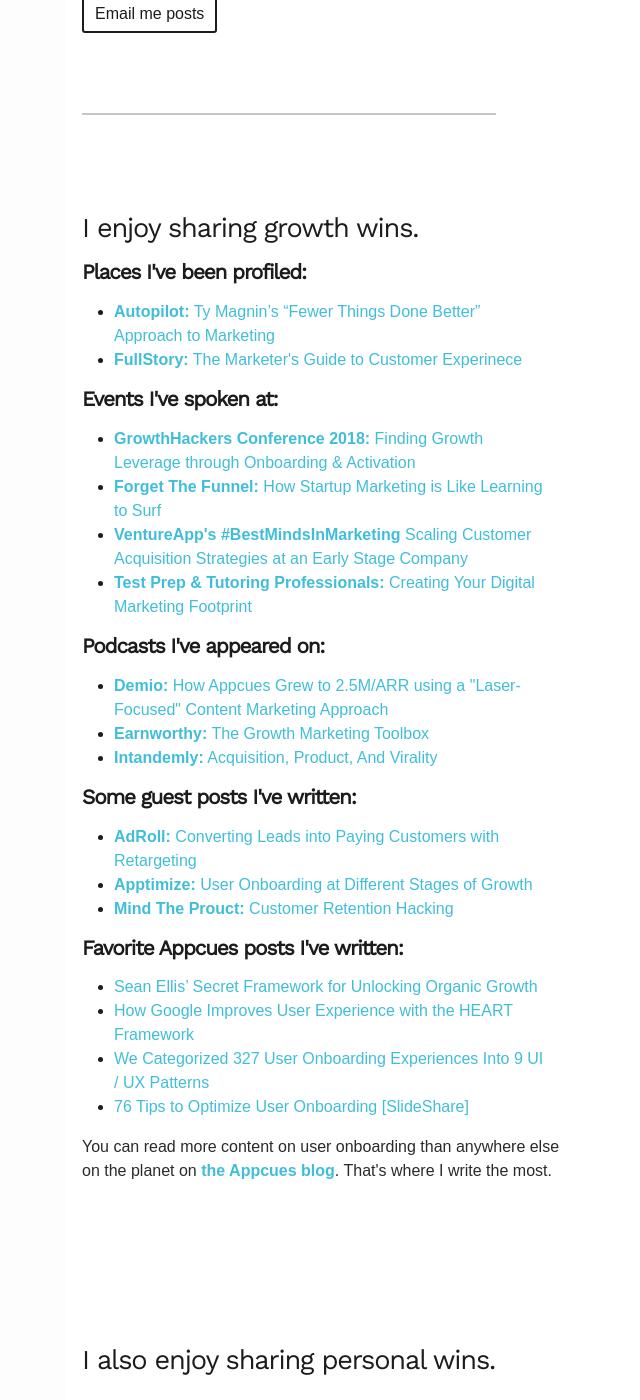
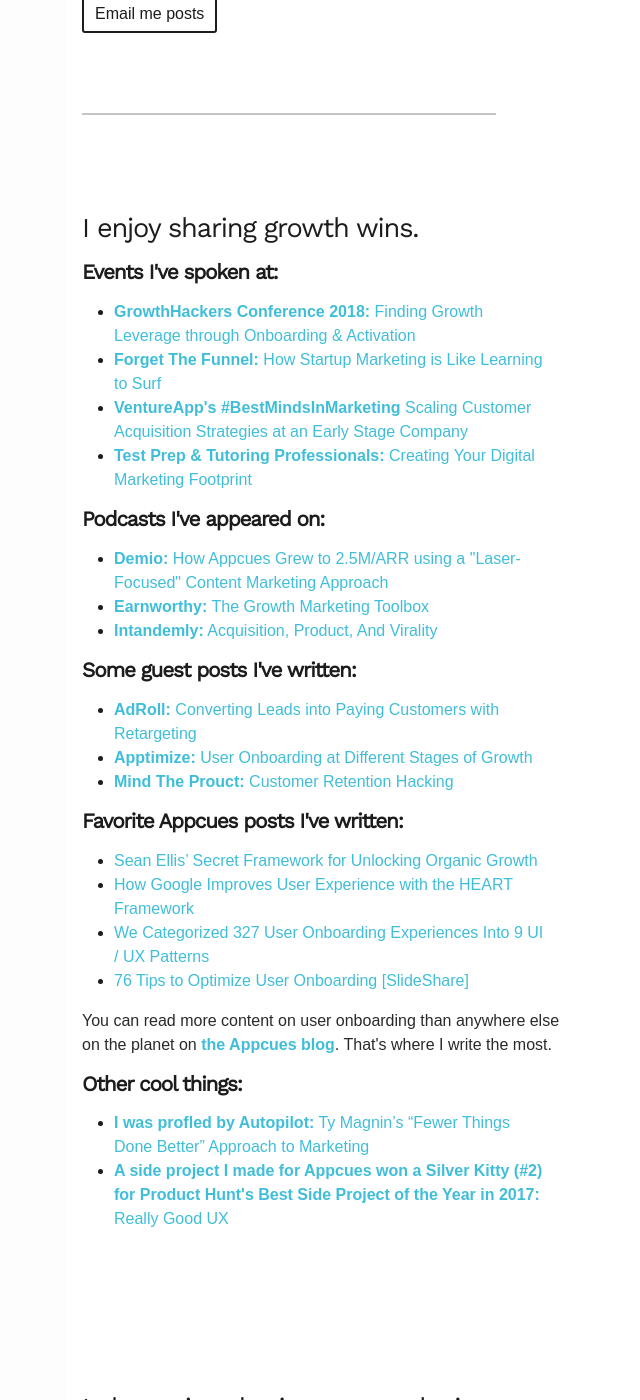
Before and after one commit to TyMagnin/tymagnin.github.io, a Jekyll site: the page built from index.html, in a window 1280 px wide and 1400 px high, scrolled down 514 px. Shown: the whole window, without its empty margins (190-830 px from the left). Built offline with Jekyll 4.4.1, drawn with Linux system fonts in a browser that asks for light colours; comment, search, counter and statistics services are not loaded.

Commit message:
Update index.html

```diff
--- a/index.html
+++ b/index.html
@@ -44,11 +44,6 @@ layout: default
 	<hr>
 	<div class="section">
 		<h2>I enjoy sharing growth wins.</h2>
-		<h3><strong>Places I've been profiled:</strong></h3>
-    	<ul>
-    		<li><a href="http://blog.autopilothq.com/ty-magnin/"><strong>Autopilot:</strong> Ty Magnin’s “Fewer Things Done Better” Approach to Marketing</a></li>
-    		<li><a href="https://www.fullstory.com/resources/marketers-customer-experience-guide/success-stories/"><strong>FullStory:</strong> The Marketer's Guide to Customer Experinece</a></li>
-    	</ul>
 	    <h3><strong>Events I've spoken at:</strong></h3>
 	    <ul>
 	    	<li><a href="https://growthhackers.com/conference"><strong>GrowthHackers Conference 2018:</strong> Finding Growth Leverage through Onboarding & Activation</a></li>
@@ -77,6 +72,11 @@ layout: default
 	    	<li><a href="https://www.appcues.com/blog/optimize-user-onboarding-slideshare-tips">76 Tips to Optimize User Onboarding [SlideShare]</a></li>
 	    </ul>
 	    <p>You can read more content on user onboarding than anywhere else on the planet on <a href="https://www.appcues.com/blog"><strong>the Appcues blog</strong></a>. That's where I write the most.</p>
+	<h3><strong>Other cool things:</strong></h3>
+    	<ul>
+    		<li><a href="http://blog.autopilothq.com/ty-magnin/"><strong>I was profled by Autopilot:</strong> Ty Magnin’s “Fewer Things Done Better” Approach to Marketing</a></li>
+		<li><a href="https://www.producthunt.com/posts/really-good-ux"><strong>A side project I made for Appcues won a Silver Kitty (#2) for Product Hunt's Best Side Project of the Year in 2017:</strong> Really Good UX</a></li>
+    	</ul>
 	</div>
 	<div class="section">
 	    <h2>I also enjoy sharing personal wins.</h2>
```
